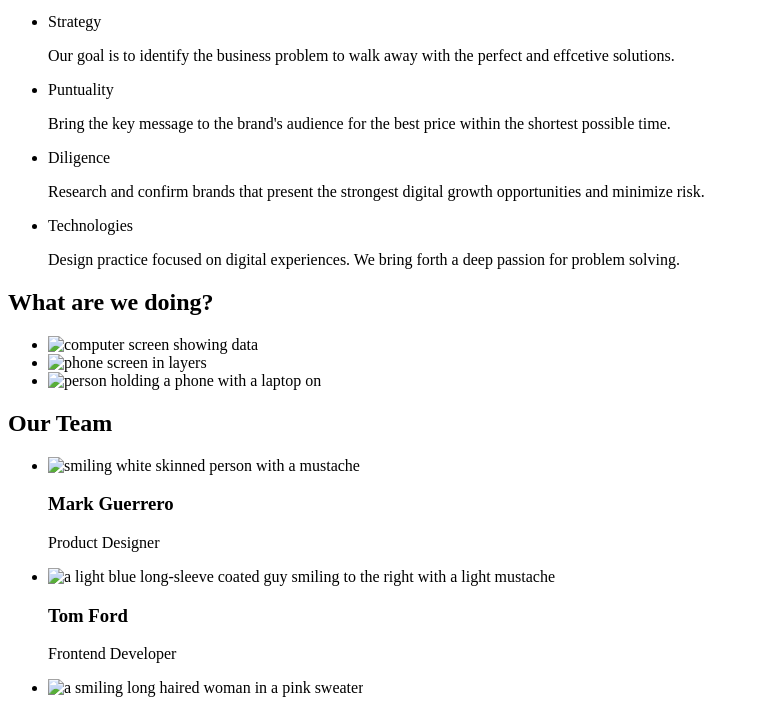
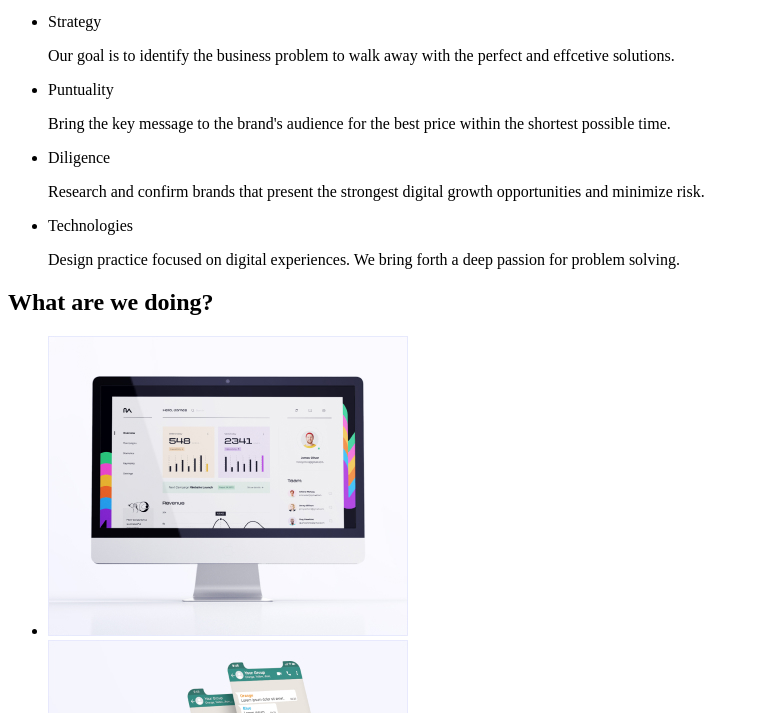
Before and after one commit to Thurman22/goit-homework-01, a plain HTML site: page index.html in a window 1280 px wide. Shown: the part 236-949 px from the top of the page, without its empty margins (0-759 px from the left). Drawn offline with Linux system fonts and the light colour scheme.

Commit message:
homework1 edited
changes in images link

```diff
--- a/index.html
+++ b/index.html
@@ -35,35 +35,35 @@
         <h2 class="tile section">What are we doing?</h2>
             <ul>
                 <li>
-                    <img src="rectangle1.jpg" alt="computer screen showing data" width="360"/>
+                    <img src="images/rectangle1.jpg" alt="computer screen showing data" width="360"/>
                 </li>
                 <li>
-                    <img src="rectangle2.jpg" alt="phone screen in layers" width="360"/>
+                    <img src="images/rectangle2.jpg" alt="phone screen in layers" width="360"/>
                 </li>
                 <li>
-                    <img src="rectangle3.jpg" alt="person holding a phone with a laptop on" width="360"/>
+                    <img src="images/rectangle3.jpg" alt="person holding a phone with a laptop on" width="360"/>
                 </li>
             </ul>
 
         <h2 class="section title">Our Team</h2>
             <ul>
                     <li>
-                        <img src="mark.jpg" alt="smiling white skinned person with a mustache" width="260"/>
+                        <img src="/images/mark.jpg" alt="smiling white skinned person with a mustache" width="260"/>
                         <h3>Mark Guerrero</h3>
                         <p>Product Designer</p>
                     </li>
                     <li>
-                        <img src="tom.jpg" alt="a light blue long-sleeve coated guy smiling to the right with a light mustache" width="260"/>
+                        <img src="images/tom.jpg" alt="a light blue long-sleeve coated guy smiling to the right with a light mustache" width="260"/>
                         <h3>Tom Ford</h3>
                         <p>Frontend Developer</p>
                     </li>
                     <li>
-                        <img src="camila.jpg" alt="a smiling long haired woman in a pink sweater" width="260" />
+                        <img src="images/camila.jpg" alt="a smiling long haired woman in a pink sweater" width="260" />
                         <h3>Camila Garcia</h3>
                         <p>Marketing</p>
                     </li>
                     <li>
-                        <img src="daniel.jpg" alt="a smliling black haired guy in grey shirt" width="260" />
+                        <img src="images/daniel.jpg" alt="a smliling black haired guy in grey shirt" width="260" />
                         <h3 >Daniel Wilson</h3>
                         <p>UI Designer</p>
                     </li></ul>
```
